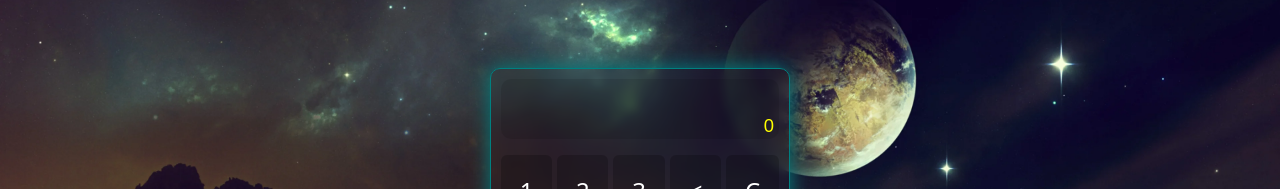
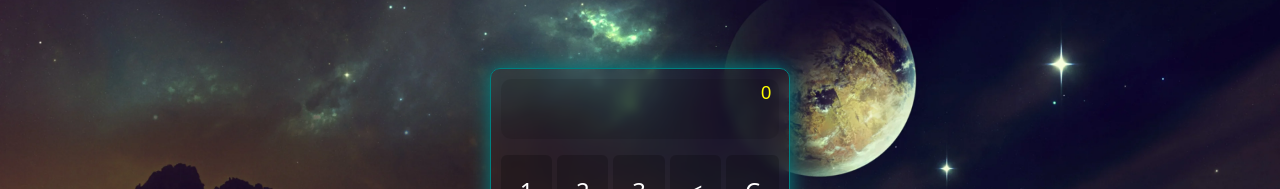
Before and after one commit to Foss-Educational-Projects/Calculator, a React (Vite) app: page / in a window 1280 px wide. Shown: the part 161-350 px from the top of the page. Built offline with nearby package versions, Linux system fonts and the light colour scheme; a web font is replaced by a local one.

Commit message:
fix: global commit

```diff
--- a/index.html
+++ b/index.html
@@ -16,7 +16,7 @@
   <body>
     <div id="root"></div>
     <script src="https://cdn.jsdelivr.net/npm/bootstrap@5.3.0-alpha1/dist/js/bootstrap.bundle.min.js" integrity="sha384-w76AqPfDkMBDXo30jS1Sgez6pr3x5MlQ1ZAGC+nuZB+EYdgRZgiwxhTBTkF7CXvN" crossorigin="anonymous"></script>
-    <script src="https://cdn.freecodecamp.org/testable-projects-fcc/v1/bundle.js"></script>
+    <!-- <script src="https://cdn.freecodecamp.org/testable-projects-fcc/v1/bundle.js"></script> -->
     <script type="module" src="/src/main.jsx"></script>
   </body>
 </html>
--- a/src/assets/scss/modules/_calculator.scss
+++ b/src/assets/scss/modules/_calculator.scss
@@ -22,7 +22,7 @@
 	width: 100%;
 	height: 60px;
 	border-radius: 10px;
-	display: flex;
+	// display: flex;
 	flex-direction: column;
 	justify-content: flex-end;
 	align-items: flex-end;
--- a/src/components/Calculator.jsx
+++ b/src/components/Calculator.jsx
@@ -132,9 +132,9 @@ const Calculator = () => {
 	return (
 		<div className="calculator">
 			<div className="display-box">
-				<p>{readValue}</p>
+				<p>{writeValue}</p>
 				<div className="display-box-rows">
-					<p id="display">{writeValue}</p>
+					<p id="display">{readValue}</p>
 				</div>
 			</div>
 			<div className="button-box">
--- a/src/features/writeSlice.js
+++ b/src/features/writeSlice.js
@@ -11,10 +11,10 @@ const writeSlice = createSlice({
 	reducers: {
 		addNumbers: (state, action) => {
 			if (parseInt(state.writeValue) === 0) {
-				state.writeValue = `${action.payload}`;
+				state.writeValue = action.payload;
 			}
 			else {
-				state.writeValue = state.writeValue + `${action.payload}`;
+				state.writeValue = state.writeValue + action.payload;
 			}
 		},
 		addDecimal: (state, action) => {
@@ -22,7 +22,7 @@ const writeSlice = createSlice({
 				console.log(". Already Present")
 			}
 			else {
-				state.writeValue = state.writeValue + `${action.payload}`;
+				state.writeValue = state.writeValue + action.payload;
 			}
 		},
 		addOperator: (state, action) => {
@@ -55,12 +55,13 @@ const writeSlice = createSlice({
 		},
 		clearStuff: (state) => {
 			state.writeValue = "0"
+			state.readValue = "0"
 		},
 		getResult: (state) => {
 			state.writeValue = `${evaluate(state.writeValue)}`
 		},
 		setReadValue: (state) => {
-			state.readValue = state.writeValue;
+			state.readValue = state.readValue;
 		}
 	}
 })
--- a/vite.config.js
+++ b/vite.config.js
@@ -4,4 +4,11 @@ import react from '@vitejs/plugin-react-swc'
 // https://vitejs.dev/config/
 export default defineConfig({
   plugins: [react()],
+  css: {
+    preprocessorOptions : {
+      scss: {
+        api: 'modern-compiler'
+      }
+    }
+  }
 })
```
Also changed, not shown: package.json (+14 -14 lines), 1 other file (tests, documents, lock files or other folders).
